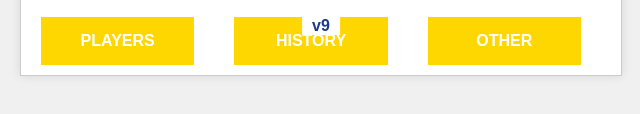
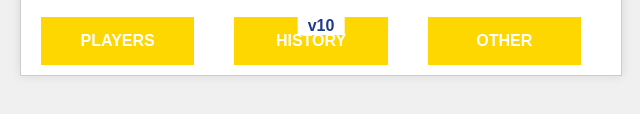
Before and after one commit to fktripodi/FlipsPlay, a plain HTML site: page index.html in a window 1280 px wide. Shown: the part 678-792 px from the top of the page, 319-959 px from the left. Drawn offline with Linux system fonts and the light colour scheme.

Commit message:
Update styles.css

```diff
--- a/css/styles.css
+++ b/css/styles.css
@@ -2,7 +2,7 @@
 
 /* Root Variables for Easy Manipulation */
 :root {
- --version-number: v9; /* Set the version number here */
+ --version-number: v10; /* Set the version number here */
   --chip-margin: 5px; /* Adjust this value to change the spacing between chips */
   --dark-blue: #1E3A8A;
   --white: #FFFFFF;
```
